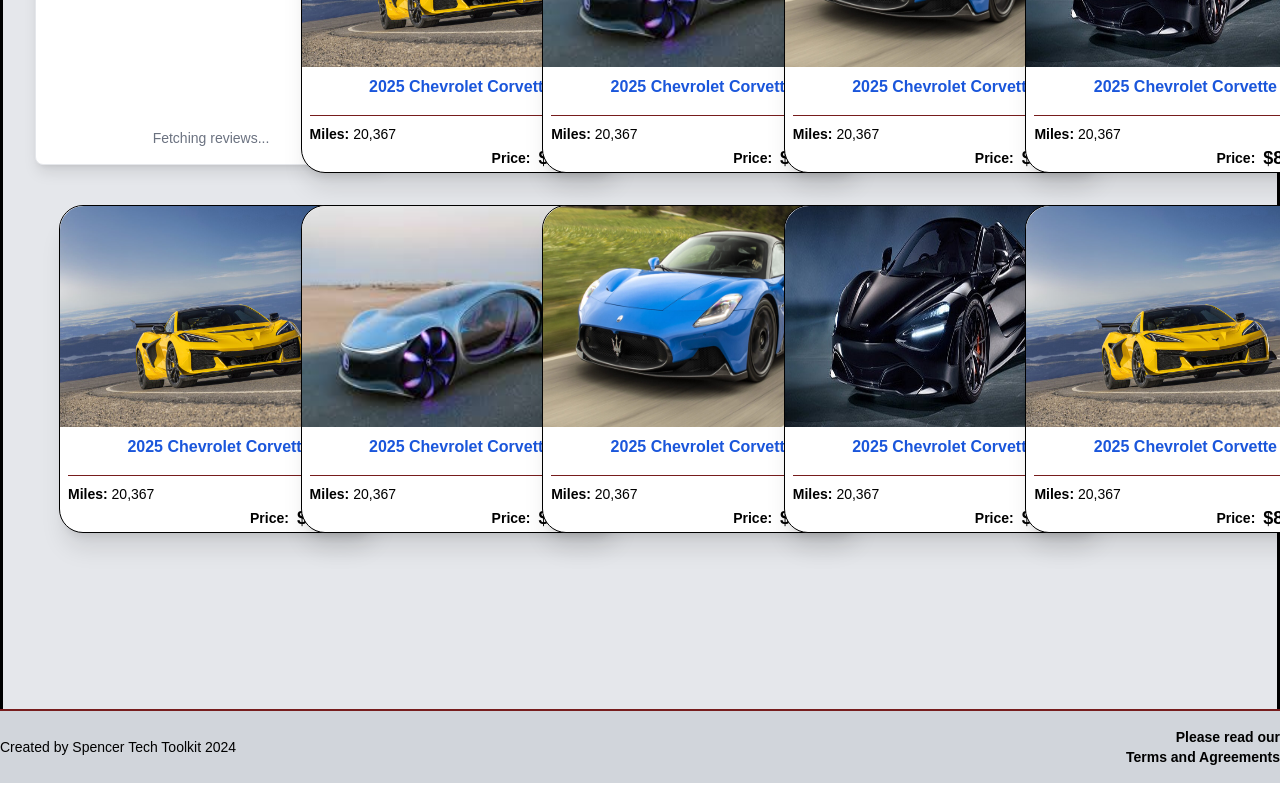
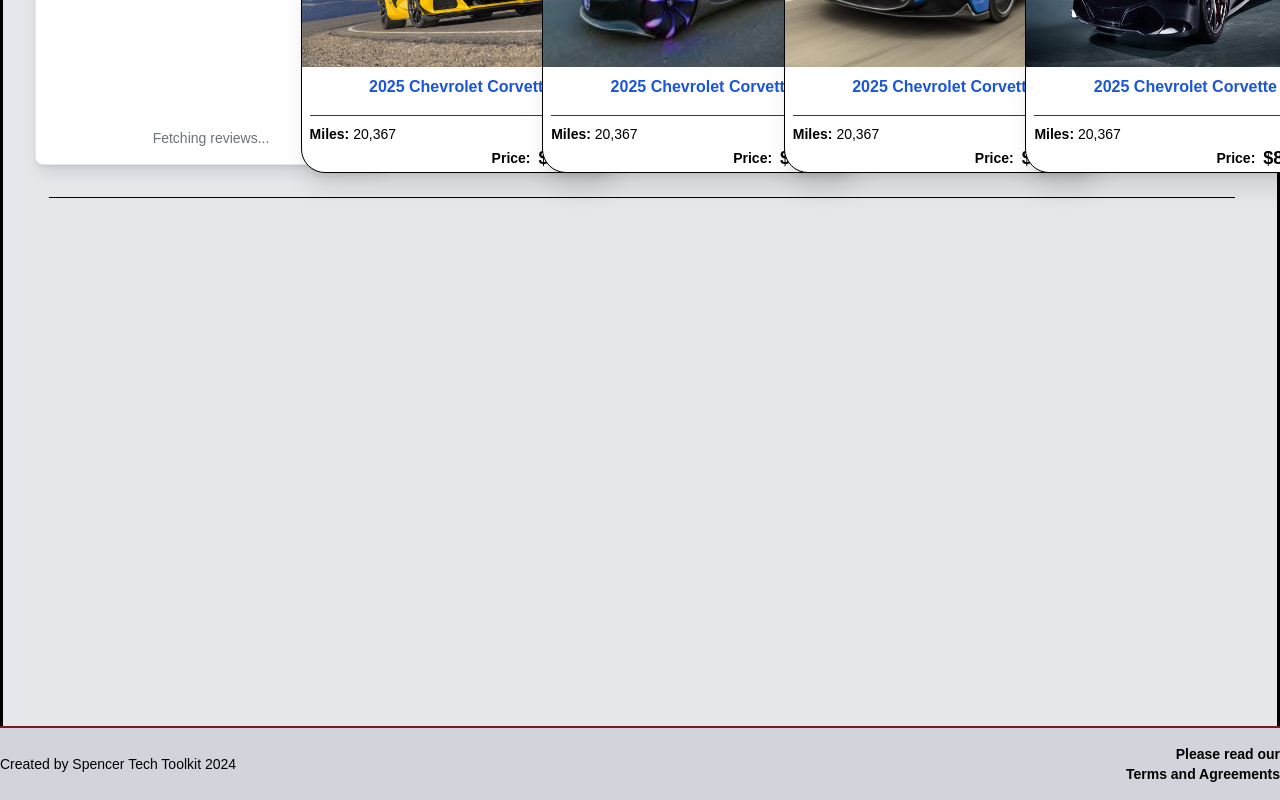
Before and after one commit to trudruskii/MileHighAutoSales, a Next.js app in the folder frontend/: page / in a window 1280 px wide. Shown: the part 1442-2242 px from the top of the page. Built offline with nearby package versions, Linux system fonts and the light colour scheme.

Commit message:
removed 3rd row of car cards on home page to use space for other content (misc)

```diff
--- a/frontend/src/app/page.tsx
+++ b/frontend/src/app/page.tsx
@@ -174,7 +174,7 @@
                                 className="font-bold text-lg">$89,000</span></span>
                         </div>
                         <div
-                            className="-mt-24 border-[1px] bg-white border-gray-200 w-[22rem] h-[26rem] rounded-lg shadow-lg p-4 text-black text-start">
+                            className="-mt-24 border-[1px] bg-white border-gray-200 w-[22rem] h-[28.5rem] rounded-lg shadow-lg p-4 text-black text-start">
                             <p className="font-light text-sm">
                                 Car ipsum dolor sit amet steering wheel. Buggy limousine pickup truck gas powered
                                 dragster
@@ -254,71 +254,10 @@
                             <span className="flex justify-end text-black pr-4 font-semibold text-sm gap-2 items-center">Price:<span
                                 className="font-bold text-lg">$89,000</span></span>
                         </div>
-
-                        <div
-                            className="cols-span-1 bg-white border-black border rounded-3xl shadow-xl flex flex-col h-[20.5rem] mt-8 w-80">
-                            <Image src={carplaceholder3} alt="Car placeholder image"
-                                   className="h-64 w-80 rounded-t-3xl rounded-b-none"/>
-                            <span className="p-2 text-blue-700 font-semibold">2025 Chevrolet Corvette</span>
-                            <div className="h-[.1rem] bg-red-900 m-2"></div>
-                            <div className="ml-2 text-start text-sm">
-                                <span className="font-bold">Miles:</span> <span>20,367</span>
-                            </div>
-                            <span className="flex justify-end text-black pr-4 font-semibold text-sm gap-2 items-center">Price:<span
-                                className="font-bold text-lg">$89,000</span></span>
-                        </div>
-
-                        <div
-                            className="bg-white cols-span-1 border-black border rounded-3xl shadow-xl flex flex-col h-[20.5rem] mt-8 w-80">
-                            <Image src={carplaceholder4} alt="Car placeholder image"
-                                   className="h-64 w-80 rounded-t-3xl rounded-b-none"/>
-                            <span className="p-2 text-blue-700 font-semibold">2025 Chevrolet Corvette</span>
-                            <div className="h-[.1rem] bg-red-900 m-2"></div>
-                            <div className="ml-2 text-start text-sm">
-                                <span className="font-bold">Miles:</span> <span>20,367</span>
-                            </div>
-                            <span className="flex justify-end text-black pr-4 font-semibold text-sm gap-2 items-center">Price:<span
-                                className="font-bold text-lg">$89,000</span></span>
-                        </div>
-                        <div
-                            className="bg-white col-span-1 border-black border rounded-3xl shadow-xl flex flex-col h-[20.5rem] w-80 mt-8">
-                            <Image src={carplaceholder1} alt="Car placeholder image"
-                                   className="h-64 w-80 rounded-t-3xl rounded-b-none"/>
-                            <span className="p-2 text-blue-700 font-semibold">2025 Chevrolet Corvette</span>
-                            <div className="h-[.1rem] bg-red-900 m-2"></div>
-                            <div className="ml-2 text-start text-sm">
-                                <span className="font-bold">Miles:</span> <span>20,367</span>
-                            </div>
-                            <span className="flex justify-end text-black pr-4 font-semibold text-sm gap-2 items-center">Price:<span
-                                className="font-bold text-lg">$89,000</span></span>
-                        </div>
-
-                        <div
-                            className="bg-white col-span-1 border-black border rounded-3xl shadow-xl flex flex-col h-[20.5rem] w-80 mt-8">
-                            <Image src={carplaceholder2} alt="Car placeholder image"
-                                   className="h-64 w-80 rounded-t-3xl rounded-b-none"/>
-                            <span className="p-2 text-blue-700 font-semibold">2025 Chevrolet Corvette</span>
-                            <div className="h-[.1rem] bg-red-900 m-2"></div>
-                            <div className="ml-2 text-start text-sm">
-                                <span className="font-bold">Miles:</span> <span>20,367</span>
-                            </div>
-                            <span className="flex justify-end text-black pr-4 font-semibold text-sm gap-2 items-center">Price:<span
-                                className="font-bold text-lg">$89,000</span></span>
-                        </div>
-                        <div
-                            className="cols-span-1 bg-white border-black border rounded-3xl shadow-xl flex flex-col h-[20.5rem] mt-8 w-80">
-                            <Image src={carplaceholder3} alt="Car placeholder image"
-                                   className="h-64 w-80 rounded-t-3xl rounded-b-none"/>
-                            <span className="p-2 text-blue-700 font-semibold">2025 Chevrolet Corvette</span>
-                            <div className="h-[.1rem] bg-red-900 m-2"></div>
-                            <div className="ml-2 text-start text-sm">
-                                <span className="font-bold">Miles:</span> <span>20,367</span>
-                            </div>
-                            <span className="flex justify-end text-black pr-4 font-semibold text-sm gap-2 items-center">Price:<span
-                                className="font-bold text-lg">$89,000</span></span>
-                        </div>
                     </div>
-                    <div className="p-20"></div>
+                    <div className="h-[1px] w-[95%] bg-black mt-6 ml-[1.90rem]">
+                    </div>
+                    <div className="p-[16rem]"></div>
                 </div>
             </div>
         </>
```
